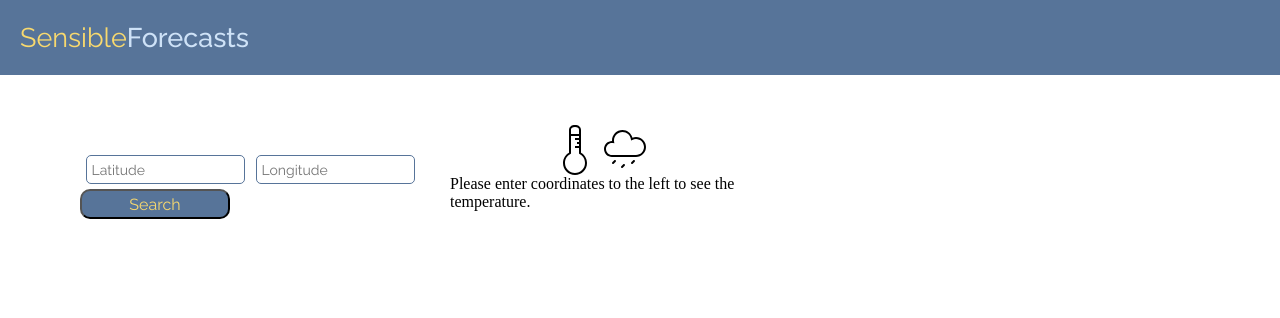
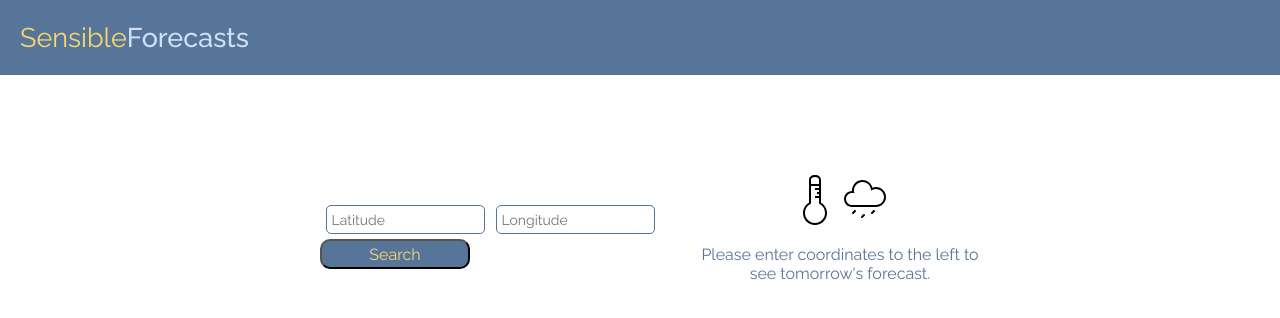
Before and after one commit to bbennett7/sensible-challenge, a React (Create React App) app: page / in a window 1280 px wide. Shown: the top 318 px of the page. Built offline with nearby package versions, Linux system fonts and the light colour scheme.

Commit message:
Home renders forecast component

```diff
--- a/src/pages/Home/Home.js
+++ b/src/pages/Home/Home.js
@@ -3,6 +3,10 @@ import styles from './Home.module.scss';
 import Search from '../../components/Search/Search';
 import DarkSky from '../../api/darksky';
 import Toggle from '../../components/Toggle/Toggle';
+import Forecast from '../../components/Forecast/Forecast';
+import LoadingSpinner from '../../components/LoadingSpinner/LoadingSpinner';
+
+const moment = require('moment');
 
 class Home extends PureComponent {
   state = {
@@ -30,22 +34,27 @@ class Home extends PureComponent {
 
     this.setState({
       loading: true,
+      error: '',
+      hourlyForecast: [],
     });
 
     const { latInput, longInput } = this.state;
+    let tomorrow = moment().add(1, 'days').format('YYYY-MM-DD');
+    tomorrow = `${tomorrow}T00:00:00`;
+
     try {
-      const payload = await DarkSky.getTomorrowsForecast(latInput, longInput);
-      console.log(payload.data.hourly);
+      const payload = await DarkSky.getTomorrowsForecast(latInput, longInput, tomorrow);
 
       const { summary, data } = payload.data.hourly;
       return this.setState({
         loading: false,
         forecastSummary: summary,
-        hourlyForecast: data,
+        hourlyForecast: [...data],
       });
     } catch (err) {
-      // SET STATE WITH ERROR MESSAGE HERE
-      return err;
+      return this.setState({
+        error: err.message,
+      });
     }
   };
 
@@ -57,11 +66,9 @@ class Home extends PureComponent {
     }
 
     return this.setState({
-      activeView,
+      activeView: !activeView,
     });
   };
-
-  renderForecast = async () => {};
 
   render() {
     const { loading, hourlyForecast, forecastSummary, activeView, error } = this.state;
@@ -72,15 +79,19 @@ class Home extends PureComponent {
           <Toggle
             activeView={activeView}
             toggleActiveView={this.toggleActiveView}
-            noData={hourlyForecast.length === 0}
+            noData={!!(hourlyForecast.length === 0)}
           />
-          {!loading && hourlyForecast.length === 0 ? (
+          <div className={styles.summary}>{forecastSummary}</div>
+          {loading ? <LoadingSpinner /> : null}
+          {error === '' && hourlyForecast.length === 0 && !loading ? (
             <div className={styles.noData}>
-              Please enter coordinates to the left to see the temperature.
+              Please enter coordinates to the left to see tomorrow's forecast.
             </div>
           ) : null}
 
-          {hourlyForecast.length > 0 ? this.renderForecast() : null}
+          {hourlyForecast.length > 0 ? (
+            <Forecast hourlyForecast={hourlyForecast} activeView={activeView} />
+          ) : null}
 
           {error !== '' ? <div className={styles.error}>{error}</div> : null}
         </div>
--- a/src/pages/Home/Home.module.scss
+++ b/src/pages/Home/Home.module.scss
@@ -1,8 +1,26 @@
+@import '../../styles/variables';
+
 .container {
-  margin: 50px;
+  margin: 100px 50px 50px 50px;
   flex-direction: row;
+  justify-content: center;
+  align-content: center;
 }
 
 .forecastWrapper {
   width: 300px;
 }
+
+.error {
+  color: red;
+  font-family: 'Raleway', sans-serif;
+  text-align: center;
+}
+
+.summary, .noData {
+  color: $swDarkBlue;
+  font-family: 'Raleway', sans-serif;
+  margin-top: 10px;
+  width: 100%;
+  text-align: center;
+}
```
